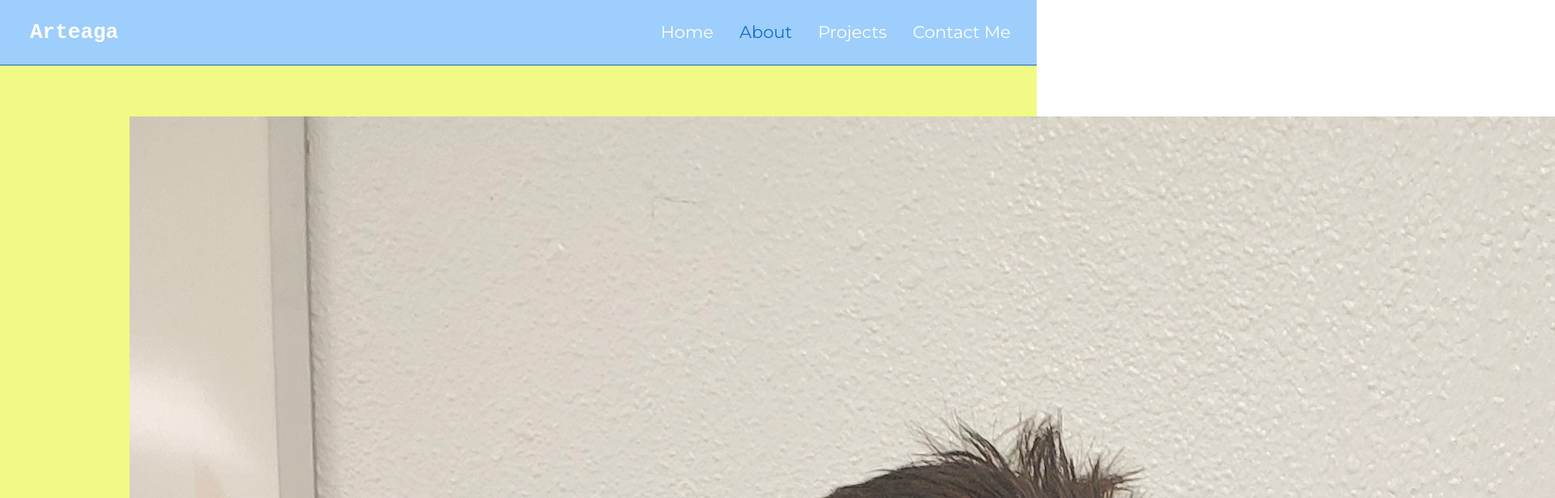
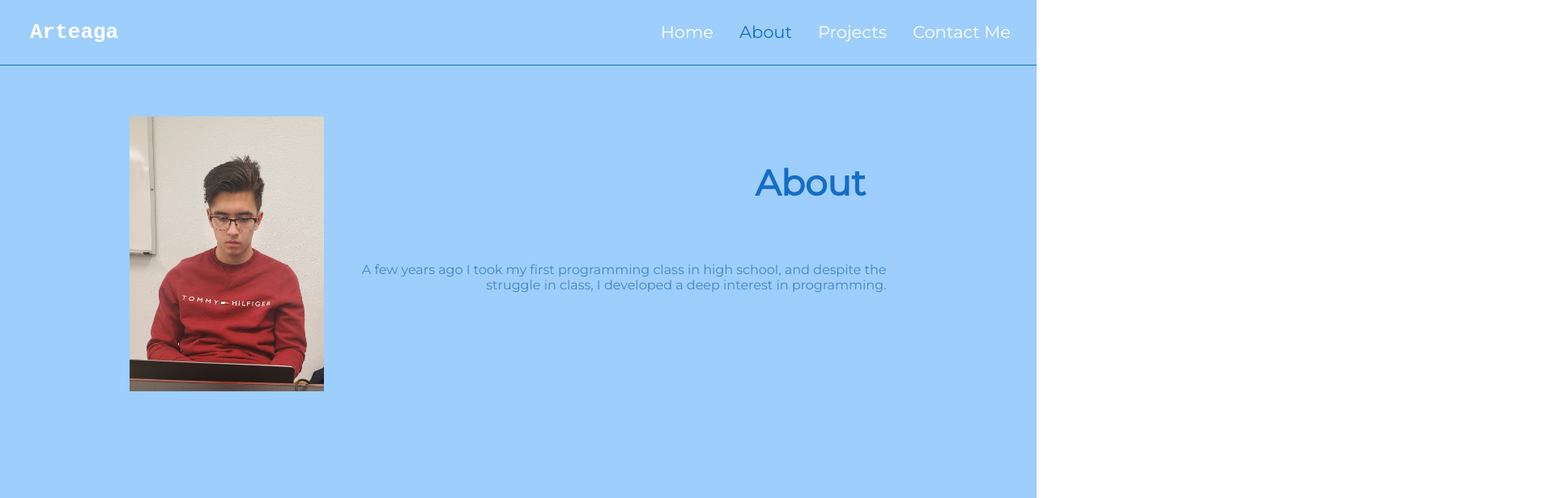
Before and after one commit to JAA999/JAA999.github.io, a React (Create React App) app: page /about in a window 1280 px wide. Shown: the top 616 px of the page at 81% size, 1920 px wide, since content can reach past the window. Built offline with nearby package versions, Linux system fonts and the light colour scheme.

Commit message:
Added basic content

```diff
--- a/src/pages/About/about.css
+++ b/src/pages/About/about.css
@@ -2,8 +2,8 @@
 
 .about-page{
     height: 100vh;
-    background-color: #F0FA84;
-    color: black;
+    background-color: #9ECEFB;
+    color: #4286C6;
     font-family: 'Montserrat', sans-serif;
     display: flex;
     flex-direction: column;
@@ -16,16 +16,23 @@
     justify-content: space-between;
 }
 
-.about-title{
-    background-color: #9ECEFB;
+.about-page-title{
+    color: #156DC6;
+    font-size: calc(20px + 3vmin);
     height: fit-content;
     padding: 2vw;
+}
+
+.about-page-intro{
+    display: flex;
+    flex-direction: column;
+    text-align: right;
+    align-items: flex-end;
+    padding: 0 2vw;
 }
 
 .about-page-image{
     background-size: contain;
     height: calc(20px + 40vmin);
     width: calc(20px + 40vmin);
-    border-right: 5px solid white;
-    border-bottom: 5px solid white;
 }
--- a/src/pages/About/about.js
+++ b/src/pages/About/about.js
@@ -5,8 +5,13 @@ const About = () => {
     return(
         <div className='about-page'>
             <div className='header'>
-                <img src='./developing.jpg' className='about-image'/>
-                <h1 className='about-title'>About</h1>
+                <img src='./developing.jpg' className='about-page-image'/>
+                <div className='about-page-intro'>
+                    <h1 className='about-page-title'>About</h1>
+                    <p>A few years ago I took my first programming class in high school, and despite the
+                        struggle in class, I developed a deep interest in programming.
+                    </p>
+                </div>
             </div>
         </div>
     );
```
